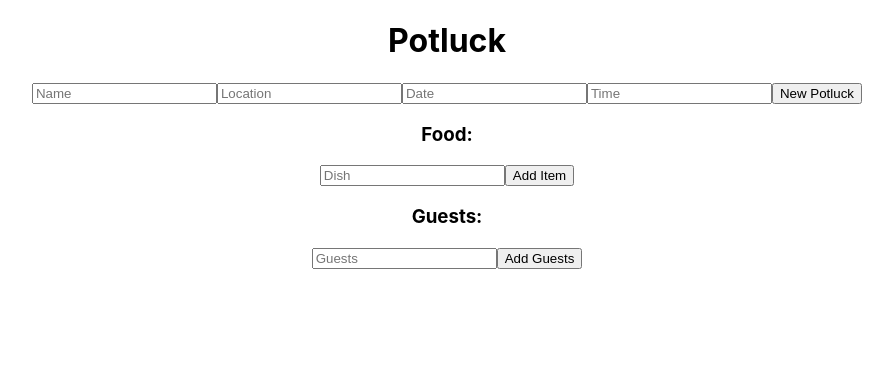
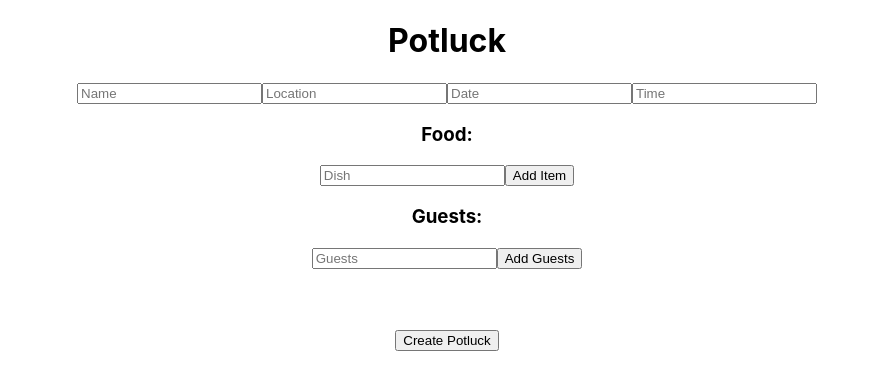
Before and after one commit to Potlock-Planner-1/Frontend, a React (Create React App) app in the folder potluck/: page /create-potluck in a window 1280 px wide. Shown: the top 390 px of the page, without its empty margins (193-1086 px from the left). Built offline with nearby package versions, Linux system fonts and the light colour scheme.

Commit message:
Fixes on items and guests

```diff
--- a/potluck/src/components/CreatePotluck.js
+++ b/potluck/src/components/CreatePotluck.js
@@ -46,8 +46,8 @@ export default function CreatePotluck() {
     const [potluck, setPotluck] = useState(nextPotluck);
     const [nextFoodItem, setNextFoodItem] = useState(initialFoodItem);
     const [foodItems, setFoodItems] = useState([]);
-    const [ guest, setGuest] = useState(firstGuest);
-    const [ guestList, setGuestList] = useState([]);
+    const [guest, setGuest] = useState(firstGuest);
+    const [guestList, setGuestList] = useState([]);
 
 
     const addPotluck = (evt) => {
@@ -57,23 +57,29 @@ export default function CreatePotluck() {
         axiosWithAuth()
             .post(`https://potluckplanner1.herokuapp.com/api/users/${userId}/potlucks`, potluck)
             .then(res => {
-                addFoodtoPotluck();
-                addGuesttoPotluck();
+                axiosWithAuth()
+                    .get('https://potluckplanner1.herokuapp.com/api/potlucks')
+                    .then(res => {
+                        let list = res.data.filter(x => x.name === potluck.name)
+                        let potluckId = list[0].id
+                        addFoodtoPotluck(potluckId);
+                        addGuesttoPotluck(potluckId);
                         push('/');
+                    })
             })
             .catch(err => console.log('ERROR'));
     };
 
     // Adding food to potluck after creating that potluck as it gets an id when created
-    const addFoodtoPotluck = () => {
+    const addFoodtoPotluck = (potluckId) => {
         // console.log('addFoodtoPotluck called');
         // console.log('items: ' + JSON.stringify(foodItems));
         let newList = [...foodItems];
         newList.map(x => {
-            x.potluck_id = potluck.id;
+            x.potluck_id = potluckId;
             axiosWithAuth()
                 // .put(`https://potluckplanner1.herokuapp.com/potlucks/${editPotluck.id}`, editPotluck)
-            .post(`https://potluckplanner1.herokuapp.com/api/potlucks/${potluck.id}/items`, x)
+                .post(`https://potluckplanner1.herokuapp.com/api/potlucks/${potluckId}/items`, x)
                 .then(res => {
                     x.id = res.data.id;
                 })
@@ -82,12 +88,12 @@ export default function CreatePotluck() {
         setFoodItems(newList);
     };
 
-    const addGuesttoPotluck = () => {
-        let newGuestList = [...guest];
+    const addGuesttoPotluck = (potluckId) => {
+        let newGuestList = [...guestList];
         newGuestList.map(x => {
-            x.potluck_id =potluck.id;
+            x.potluck_id = potluckId;
             axiosWithAuth()
-            .post(`https://potluckplanner1.herokuapp.com/api/potlucks/${potluck.id}/guests`, x)
+                .post(`https://potluckplanner1.herokuapp.com/api/potlucks/${potluckId}/guests`, x)
                 .then(res => {
                     x.id = res.data.id;
                 })
@@ -170,7 +176,6 @@ export default function CreatePotluck() {
                         value={potluck.time}
                         onChange={handleChange}
                     />
-                    <button className='Btn' onClick={addPotluck}>New Potluck</button>
                     {/* {
                         potluck.map(x => {
                             return <div key={x.id}>{x}</div>
@@ -189,7 +194,7 @@ export default function CreatePotluck() {
                     <button className='Btn' onClick={addFood}>Add Item</button>
                     {
                         foodItems.map(x => {
-                            return  <p key={x.item_name}><span role="img" aria-label=''>🍗</span>  {x.item_name}<span role="img" aria-label=''> 🌭 </span><br /></p>
+                            return <p key={x.item_name}><span role="img" aria-label=''>🍗</span>  {x.item_name}<span role="img" aria-label=''> 🌭 </span><br /></p>
                         })
                     }
                 </div>
@@ -205,10 +210,14 @@ export default function CreatePotluck() {
                     <button className='Btn' onClick={addGuest}>Add Guests</button>
                     {
                         guestList.map(x => {
-                            return  <p key={x.guest_name}><span role="img" aria-label=''>🍗</span>  {x.guest_name}<span role="img" aria-label=''> 🌭 </span><br /></p>
+                            return <p key={x.guest_name}><span role="img" aria-label=''>🍗</span>  {x.guest_name}<span role="img" aria-label=''> 🌭 </span><br /></p>
                         })
                     }
                 </div>
+                <br/>
+                <br/>
+                <br/>
+                <button className='Btn' onClick={addPotluck}>Create Potluck</button>
             </form>
         </div>
     )
```
Also changed, not shown: 8 other files (tests, documents, lock files or other folders). Lines whose indentation alone changed are shown as unchanged.
